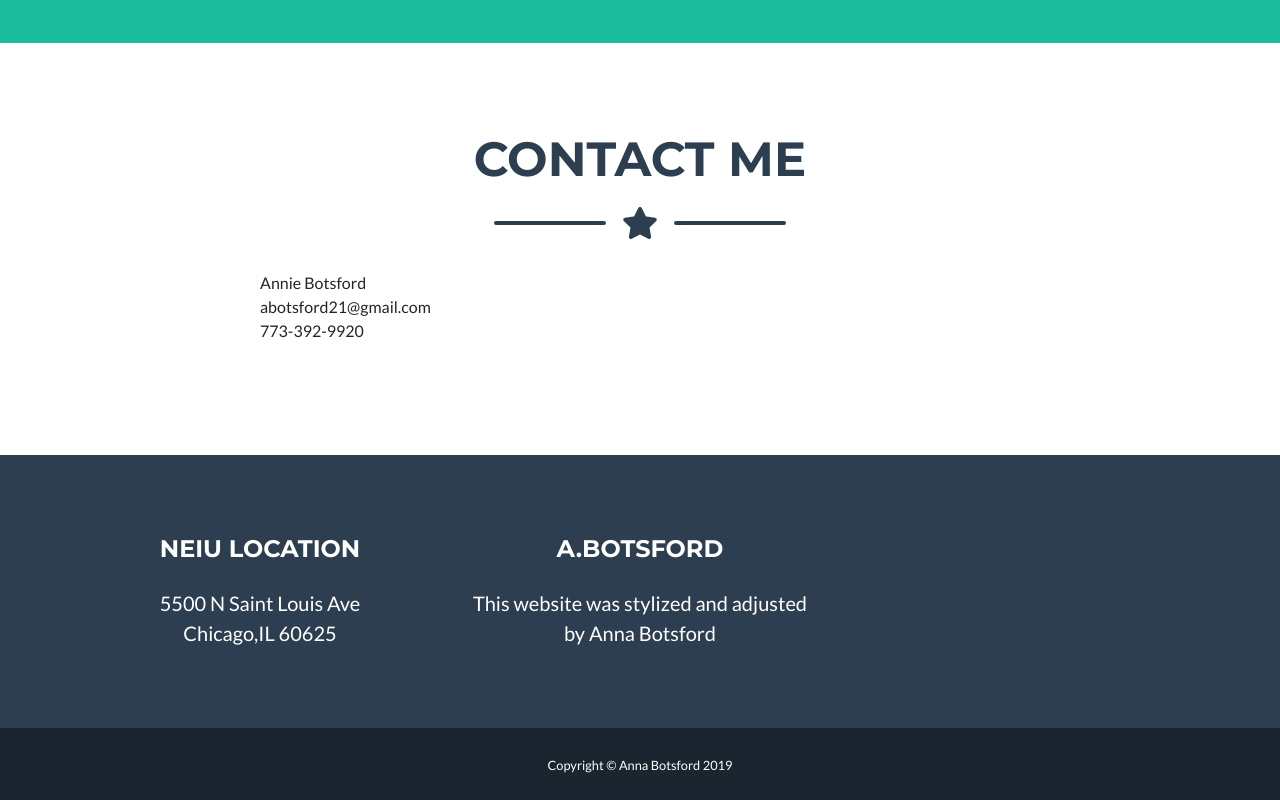
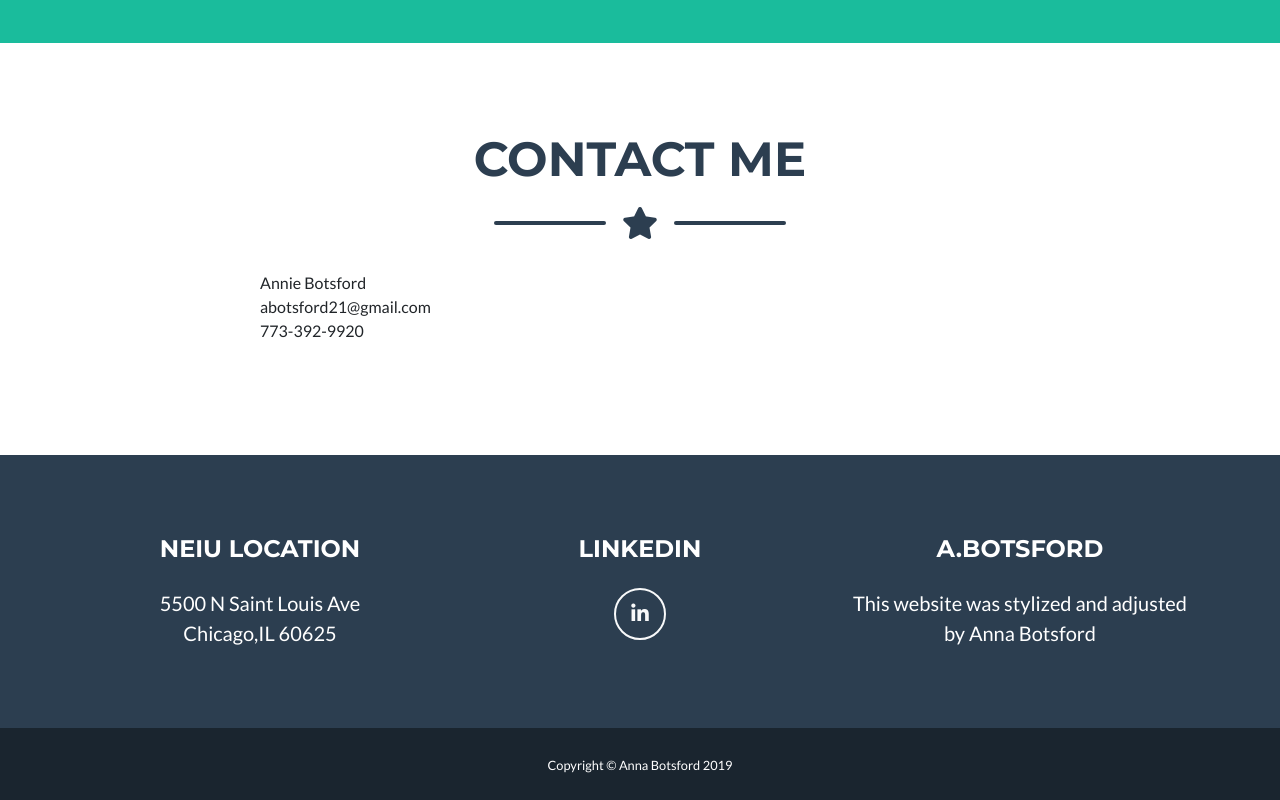
Before and after one commit to abotsford/abotsford.github.io, a website with bundled scripts: page index.html in a window 1280 px wide. Shown: the part 2620-3420 px from the top of the page. Built offline with nearby package versions, Linux system fonts and the light colour scheme.

Commit message:
linkedin

```diff
--- a/index.html
+++ b/index.html
@@ -280,21 +280,21 @@
         </div>
 
         <!-- Footer Social Icons -->
-        <!-- <div class="col-lg-4 mb-5 mb-lg-0">
-          <h4 class="text-uppercase mb-4">Around the Web</h4>
-          <a class="btn btn-outline-light btn-social mx-1" href="#">
-            <i class="fab fa-fw fa-facebook-f"></i>
+        <div class="col-lg-4 mb-5 mb-lg-0">
+          <h4 class="text-uppercase mb-4">LinkedIn</h4>
+          <!-- <a class="btn btn-outline-light btn-social mx-1" href="#"> -->
+            <!-- <i class="fab fa-fw fa-facebook-f"></i>
           </a>
           <a class="btn btn-outline-light btn-social mx-1" href="#">
             <i class="fab fa-fw fa-twitter"></i>
-          </a>
-          <a class="btn btn-outline-light btn-social mx-1" href="#">
+          </a> -->
+          <a class="btn btn-outline-light btn-social mx-1" href="https://www.linkedin.com/in/anna-botsford-747a43149/" target="_blank">
             <i class="fab fa-fw fa-linkedin-in"></i>
           </a>
-          <a class="btn btn-outline-light btn-social mx-1" href="#">
+          <!-- <a class="btn btn-outline-light btn-social mx-1" href="#">
             <i class="fab fa-fw fa-dribbble"></i>
-          </a>
-        </div> -->
+          </a> -->
+        </div>
 
         <!-- Footer About Text -->
         <div class="col-lg-4">
```
